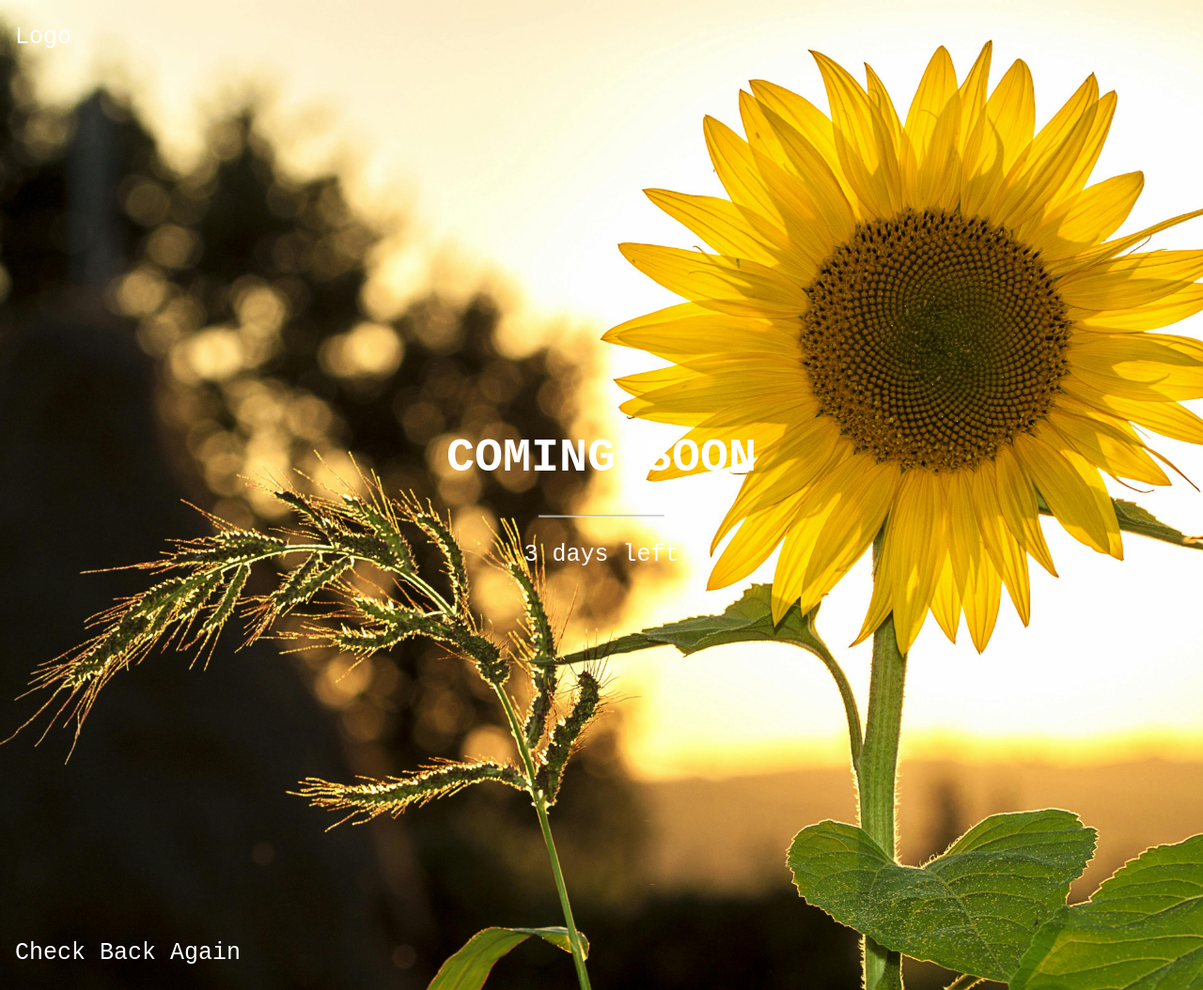
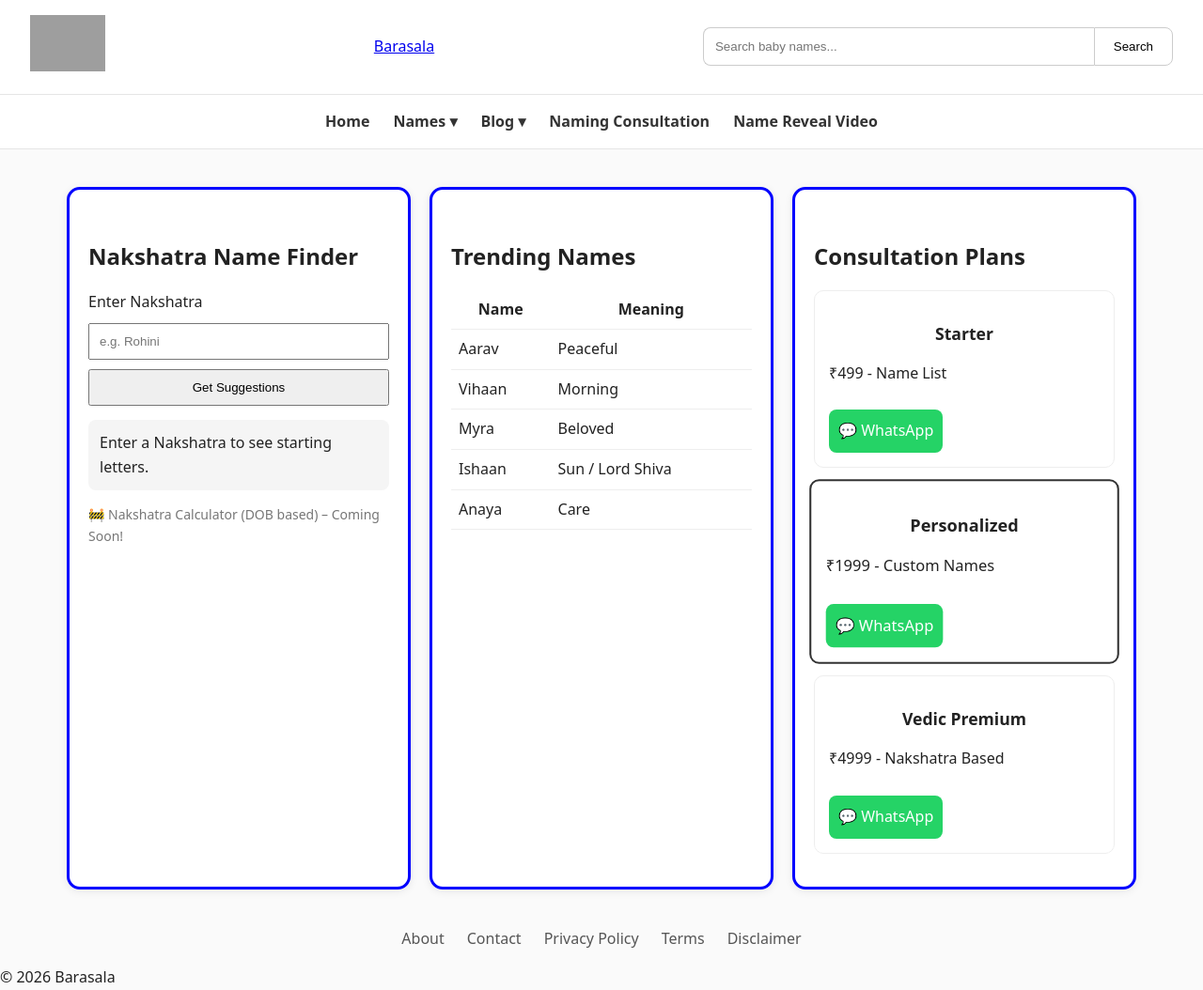
Before and after one commit to barasala999/barasala999.github.io, a Jekyll site: the page built from index.html, in a window 1280 px wide and 1054 px high. Shown: the whole window at 94% size. Built offline with Jekyll 4.4.1, drawn with Linux system fonts in a browser that asks for light colours; grey boxes are pictures that could not be loaded.

Commit message:
home page modified

```diff
--- a/_layouts/default.html
+++ b/_layouts/default.html
@@ -4,6 +4,7 @@
     <meta charset="utf-8">
     <title>{{ page.title }}</title>
     <link rel="stylesheet" href="/assets/css/style.css">
+	<script src="{{ '/assets/js/main.js' | relative_url }}"></script>
 </head>
 <body>
 
--- a/assets/css/style.css
+++ b/assets/css/style.css
@@ -370,3 +370,86 @@ p {
 
     border: 1px solid #333;
 }
+
+.tools-grid {
+    display: grid;
+    grid-template-columns: repeat(3, 1fr);
+    gap: 20px;
+    max-width: 1200px;
+    margin: 40px auto;
+    padding: 0 15px;
+}
+
+.tool-card {
+    background: #fff;
+    border-radius: 14px;
+    padding: 20px;
+    box-shadow: 0 2px 10px rgba(0,0,0,0.08);
+}
+
+.nk-form input {
+    width: 100%;
+    padding: 10px;
+    margin: 10px 0;
+}
+
+.nk-form button {
+    width: 100%;
+    padding: 10px;
+    cursor: pointer;
+}
+
+.result-box {
+    margin-top: 15px;
+    padding: 12px;
+    background: #f5f5f5;
+    border-radius: 8px;
+}
+
+.coming-soon {
+    margin-top: 15px;
+    font-size: 14px;
+    color: #777;
+}
+
+/* Trending table */
+.trend-table {
+    width: 100%;
+    border-collapse: collapse;
+}
+
+.trend-table th,
+.trend-table td {
+    padding: 8px;
+    border-bottom: 1px solid #eee;
+}
+
+/* Plans */
+.plan {
+    padding: 15px;
+    border: 1px solid #eee;
+    border-radius: 10px;
+    margin-bottom: 15px;
+}
+
+.featured {
+    border: 2px solid #333;
+}
+
+.wa-btn {
+    display: inline-block;
+    margin-top: 10px;
+    padding: 10px;
+    background: #25D366;
+    color: white;
+    text-decoration: none;
+    border-radius: 8px;
+    text-align: center;
+}
+
+/* Responsive */
+@media (max-width: 900px) {
+    .tools-grid {
+        grid-template-columns: 1fr;
+    }
+}
--- /dev/null
+++ b/assets/js/main.js
@@ -0,0 +1,23 @@
+<script>
+function showLetters() {
+    const value = document.getElementById("nakshatraInput").value.trim();
+
+    const data = {
+        rohini: ["O", "Va", "Vi", "Vu"],
+        ashvini: ["Chu", "Che", "Cho", "La"],
+        bharani: ["Li", "Lu", "Le", "Lo"]
+    };
+
+    const resultBox = document.getElementById("resultBox");
+
+    const key = value.toLowerCase();
+
+    if (data[key]) {
+        resultBox.innerHTML =
+            "<b>Starting Letters:</b><br>" + data[key].join(", ");
+    } else {
+        resultBox.innerHTML =
+            "Nakshatra not found. Try Rohini, Ashvini, Bharani.";
+    }
+}
+</script>
--- a/index.html
+++ b/index.html
@@ -1,62 +1,100 @@
-<!DOCTYPE html>
-<html>
-<style>
-body, html {
-  height: 100%;
-  margin: 0;
-}
+---
+layout: default
+title:  baby name reveal video
+---
 
-.bgimg {
-  background-image: url('backgroundComingSoon.jpg');
-  height: 100%;
-  background-position: center;
-  background-size: cover;
-  position: relative;
-  color: white;
-  font-family: "Courier New", Courier, monospace;
-  font-size: 25px;
-}
+<div class="tools-grid">
 
-.topleft {
-  position: absolute;
-  top: 0;
-  left: 16px;
-}
+    <!-- LEFT: Nakshatra Finder -->
+    <div class="card tool-card">
 
-.bottomleft {
-  position: absolute;
-  bottom: 0;
-  left: 16px;
-}
+        <h2>Nakshatra Name Finder</h2>
 
-.middle {
-  position: absolute;
-  top: 50%;
-  left: 50%;
-  transform: translate(-50%, -50%);
-  text-align: center;
-}
+        <form class="nk-form">
 
-hr {
-  margin: auto;
-  width: 40%;
-}
-</style>
-<body>
+            <label>Enter Nakshatra</label>
+            <input type="text" id="nakshatraInput" placeholder="e.g. Rohini">
 
-<div class="bgimg">
-  <div class="topleft">
-    <p>Logo</p>
-  </div>
-  <div class="middle">
-    <h1>COMING SOON</h1>
-    <hr>
-    <p>3 days left</p>
-  </div>
-  <div class="bottomleft">
-    <p>Check Back Again</p>
-  </div>
+            <button type="button" onclick="showLetters()">
+                Get Suggestions
+            </button>
+
+        </form>
+
+        <div class="result-box" id="resultBox">
+            Enter a Nakshatra to see starting letters.
+        </div>
+
+        <div class="coming-soon">
+            🚧 Nakshatra Calculator (DOB based) – Coming Soon!
+        </div>
+
+    </div>
+
+
+    <!-- MIDDLE: Trending Names -->
+    <div class="card tool-card">
+
+        <h2>Trending Names</h2>
+
+        <table class="trend-table">
+            <tr><th>Name</th><th>Meaning</th></tr>
+            <tr><td>Aarav</td><td>Peaceful</td></tr>
+            <tr><td>Vihaan</td><td>Morning</td></tr>
+            <tr><td>Myra</td><td>Beloved</td></tr>
+            <tr><td>Ishaan</td><td>Sun / Lord Shiva</td></tr>
+            <tr><td>Anaya</td><td>Care</td></tr>
+        </table>
+
+    </div>
+
+
+    <!-- RIGHT: Consultation Plans -->
+    <div class="card tool-card">
+
+        <h2>Consultation Plans</h2>
+
+        <div class="plan">
+
+            <h3>Starter</h3>
+            <p>₹499 - Name List</p>
+
+            <a class="wa-btn"
+               href="https://wa.me/919876543210?text=Hello%20Barasala,%0AI%20am%20interested%20in%20Starter%20Plan"
+               target="_blank">
+                💬 WhatsApp
+            </a>
+
+        </div>
+
+
+        <div class="plan featured">
+
+            <h3>Personalized</h3>
+            <p>₹1999 - Custom Names</p>
+
+            <a class="wa-btn"
+               href="https://wa.me/919876543210?text=Hello%20Barasala,%0AI%20am%20interested%20in%20Personalized%20Naming%20Consultation%20₹1999"
+               target="_blank">
+                💬 WhatsApp
+            </a>
+
+        </div>
+
+
+        <div class="plan">
+
+            <h3>Vedic Premium</h3>
+            <p>₹4999 - Nakshatra Based</p>
+
+            <a class="wa-btn"
+               href="https://wa.me/919876543210?text=Hello%20Barasala,%0AI%20am%20interested%20in%20Premium%20Vedic%20Consultation"
+               target="_blank">
+                💬 WhatsApp
+            </a>
+
+        </div>
+
+    </div>
+
 </div>
-
-</body>
-</html>
```
